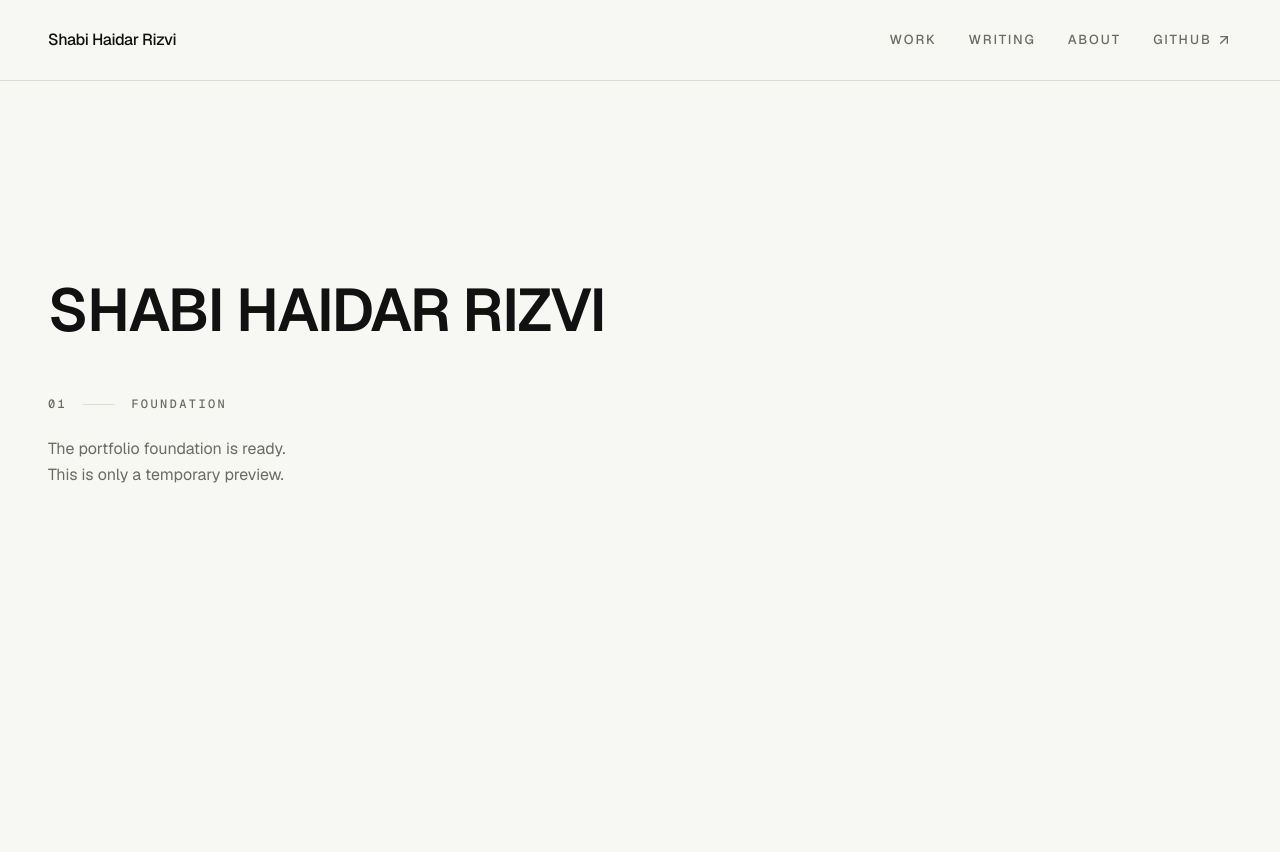
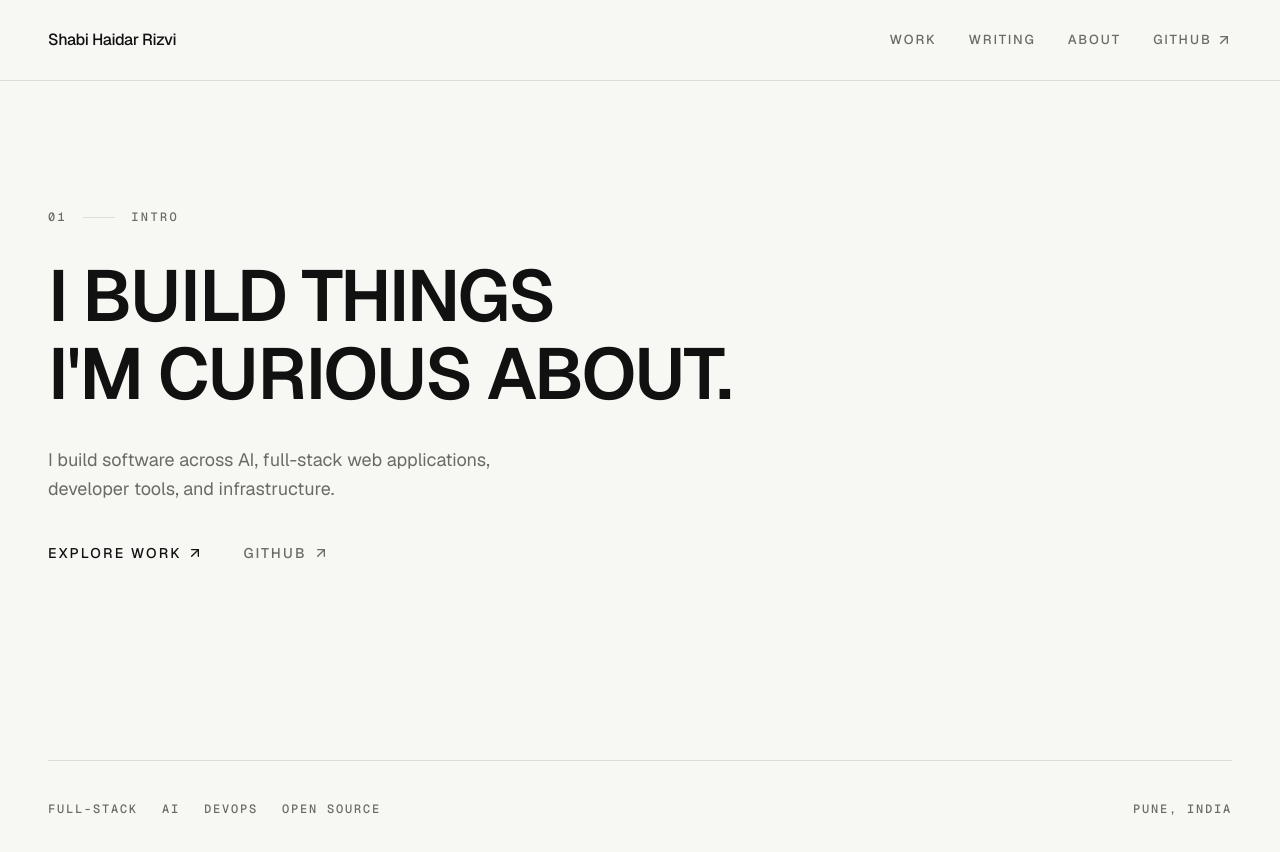
Before and after one commit to shabi-2-2/Portfolio_01, a Next.js app: page / in a window 1280 px wide. Shown: the top 852 px of the page. Built offline with nearby package versions, Linux system fonts and the light colour scheme.

Commit message:
feat: build portfolio hero structure

```diff
--- a/app/page.tsx
+++ b/app/page.tsx
@@ -1,28 +1,12 @@
-import { Container } from "@/components/layout/container";
+import { Hero } from "@/components/home/hero";
 import { Navbar } from "@/components/layout/navbar";
-import { Section } from "@/components/layout/section";
-import { SectionLabel } from "@/components/ui/section-label";
 
 export default function Home() {
   return (
     <>
       <Navbar />
-      <main className="flex min-h-dvh flex-col">
-        <Container className="flex flex-1 flex-col">
-          <Section className="flex flex-1 flex-col justify-start pt-32 md:pt-48">
-            <h1 className="max-w-4xl text-3xl font-semibold uppercase leading-tight tracking-tight sm:text-5xl md:text-6xl">
-              Shabi Haidar Rizvi
-            </h1>
-            <SectionLabel number="01" className="mt-12">
-              Foundation
-            </SectionLabel>
-            <p className="mt-6 max-w-md text-base leading-relaxed text-muted-foreground">
-              The portfolio foundation is ready.
-              <br />
-              This is only a temporary preview.
-            </p>
-          </Section>
-        </Container>
+      <main>
+        <Hero />
       </main>
     </>
   );
--- /dev/null
+++ b/components/home/hero.tsx
@@ -0,0 +1,63 @@
+import { Container } from "@/components/layout/container";
+import { Section } from "@/components/layout/section";
+import { ArrowLink } from "@/components/ui/arrow-link";
+import { SectionLabel } from "@/components/ui/section-label";
+
+const focusAreas = ["Full-stack", "AI", "DevOps", "Open Source"] as const;
+
+const metadataLinkClasses = "text-sm font-medium uppercase tracking-[0.15em]";
+
+export function Hero() {
+  return (
+    <Section
+      id="hero"
+      className="flex min-h-dvh flex-col pb-10 pt-16 md:pb-16 md:pt-28 lg:pt-32"
+    >
+      <Container className="flex flex-1 flex-col justify-between">
+        <div>
+          <SectionLabel number="01">Intro</SectionLabel>
+          <h1 className="mt-8 max-w-4xl text-4xl font-semibold uppercase leading-[1.08] tracking-tight sm:text-5xl md:text-6xl lg:text-7xl">
+            <span className="block">I build things</span>
+            <span className="block">I&apos;m curious about.</span>
+          </h1>
+          <p className="mt-8 max-w-md text-base leading-relaxed text-muted-foreground md:text-lg">
+            I build software across AI, full-stack web applications, developer
+            tools, and infrastructure.
+          </p>
+          <div className="mt-10 flex flex-col gap-5 sm:flex-row sm:items-center sm:gap-10">
+            <ArrowLink
+              href="#work"
+              className={metadataLinkClasses}
+            >
+              Explore work
+            </ArrowLink>
+            <ArrowLink
+              href="https://github.com/shabi-2-2"
+              target="_blank"
+              rel="noopener noreferrer"
+              className={`${metadataLinkClasses} text-muted-foreground hover:text-foreground`}
+            >
+              GitHub
+            </ArrowLink>
+          </div>
+        </div>
+
+        <div className="mt-16 flex flex-col gap-6 border-t border-border pt-8 md:mt-20 md:flex-row md:items-end md:justify-between md:pt-10">
+          <ul className="flex flex-wrap gap-x-6 gap-y-3">
+            {focusAreas.map((area) => (
+              <li
+                key={area}
+                className="font-mono text-xs font-medium uppercase tracking-[0.15em] text-muted-foreground"
+              >
+                {area}
+              </li>
+            ))}
+          </ul>
+          <p className="font-mono text-xs font-medium uppercase tracking-[0.15em] text-muted-foreground">
+            Pune, India
+          </p>
+        </div>
+      </Container>
+    </Section>
+  );
+}
```
